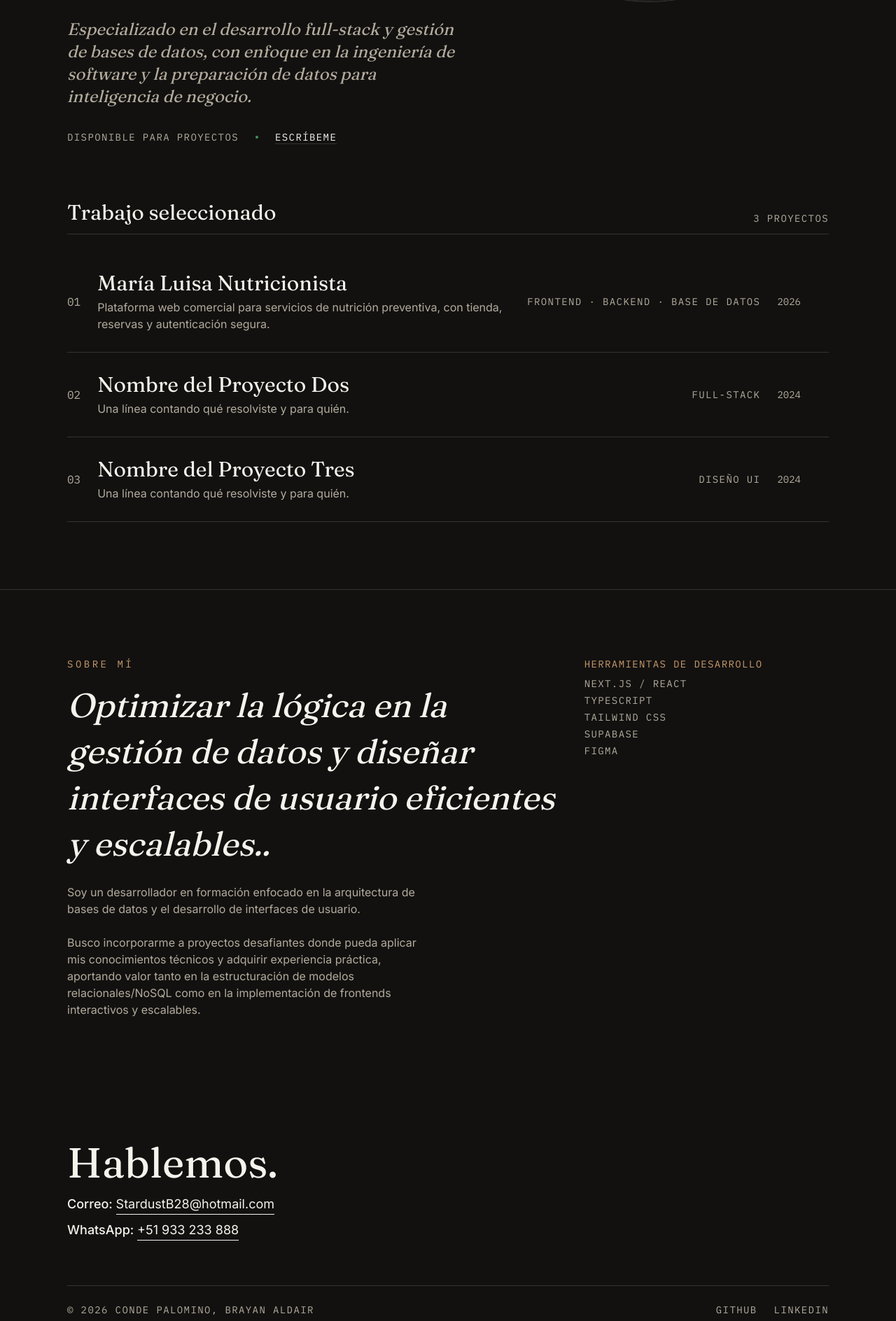
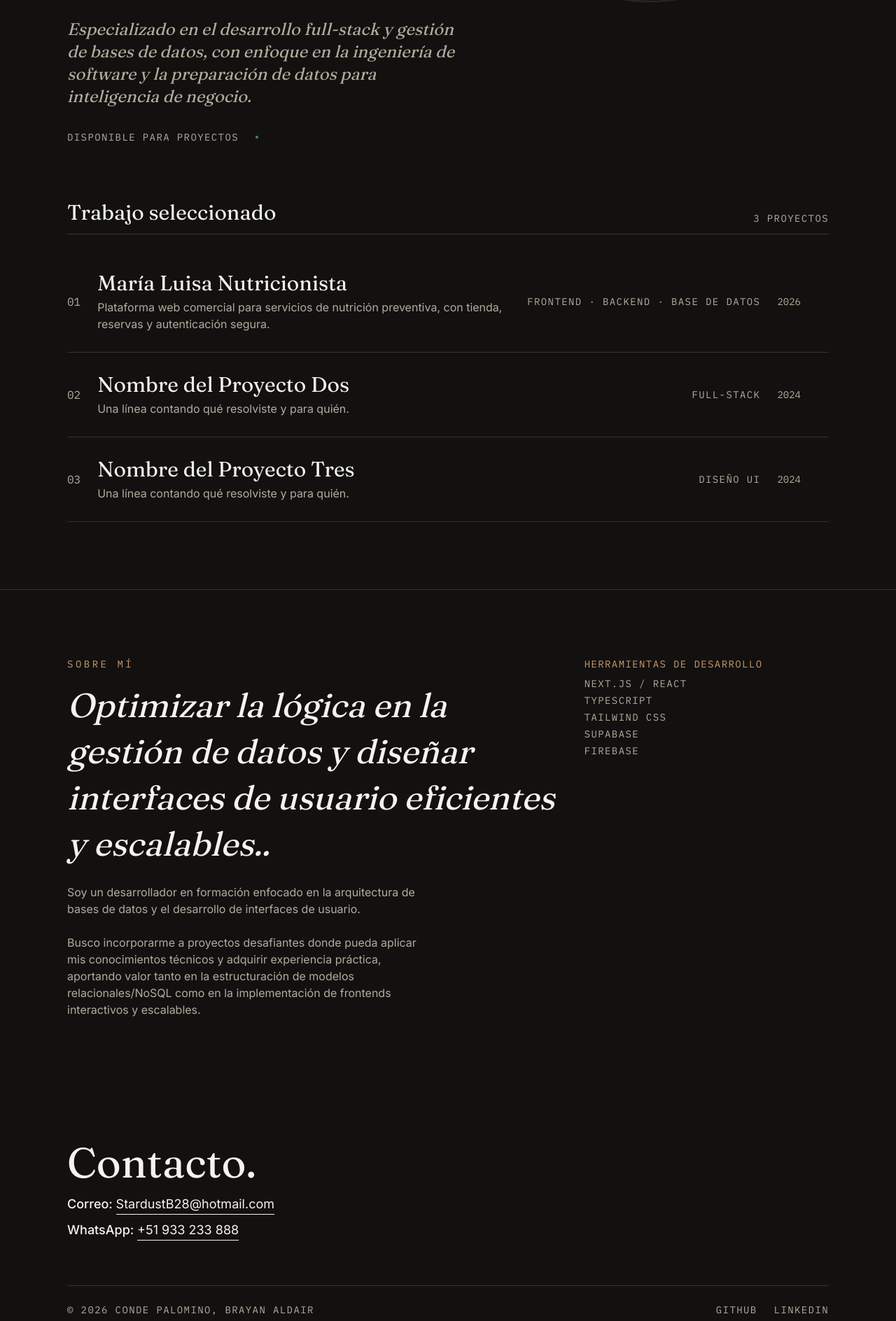
Before and after one commit to stardustb28-2003/portafolio-personal, a Next.js app: page / in a window 1280 px wide. Shown: the part 715-2603 px from the top of the page at 70% size. Built offline with nearby package versions, Linux system fonts and the light colour scheme.

Commit message:
Mis ultimos cambios del portafolio

```diff
--- a/app/page.tsx
+++ b/app/page.tsx
@@ -73,7 +73,7 @@ export default function Home() {
             <span>Disponible para proyectos</span>
             <span className="h-1 w-1 rounded-full bg-signal" />
             <a href="#contacto" className="text-ink underline decoration-hairline underline-offset-4 hover:text-signal">
-              Escríbeme
+
             </a>
           </div>
         </Reveal>
@@ -152,7 +152,7 @@ export default function Home() {
                 <li>TypeScript</li>
                 <li>Tailwind CSS</li>
                 <li>Supabase</li>
-                <li>Figma</li>
+                <li>Firebase</li>
               </ul>
             </div>
           </Reveal>
@@ -162,7 +162,7 @@ export default function Home() {
       <footer id="contacto" className="mx-auto max-w-5xl px-4 py-14 sm:px-6 sm:py-20 lg:px-8 xl:max-w-6xl">
         <Reveal>
           <h2 className="font-[family-name:var(--font-display)] text-3xl sm:text-5xl lg:text-6xl">
-            Hablemos.
+            Contacto.
           </h2>
         </Reveal>
 
@@ -177,7 +177,7 @@ export default function Home() {
 
             <p>
               <span className="font-medium">WhatsApp: </span>
-              <a href="https://wa.me/1234567890" target="_blank" rel="noopener noreferrer" className="inline-block border-b border-ink hover:text-signal hover:border-signal">
+              <a href="https://wa.me/+51933233888" target="_blank" rel="noopener noreferrer" className="inline-block border-b border-ink hover:text-signal hover:border-signal">
                 +51 933 233 888
               </a>
             </p>
```
